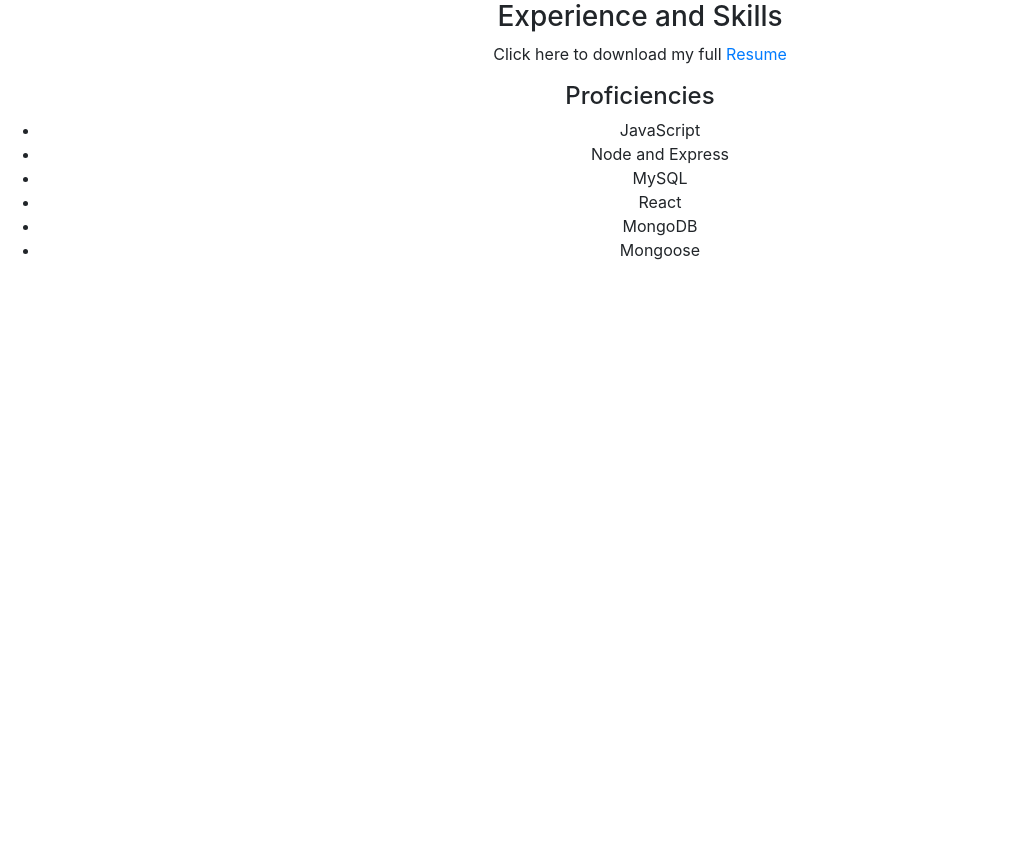
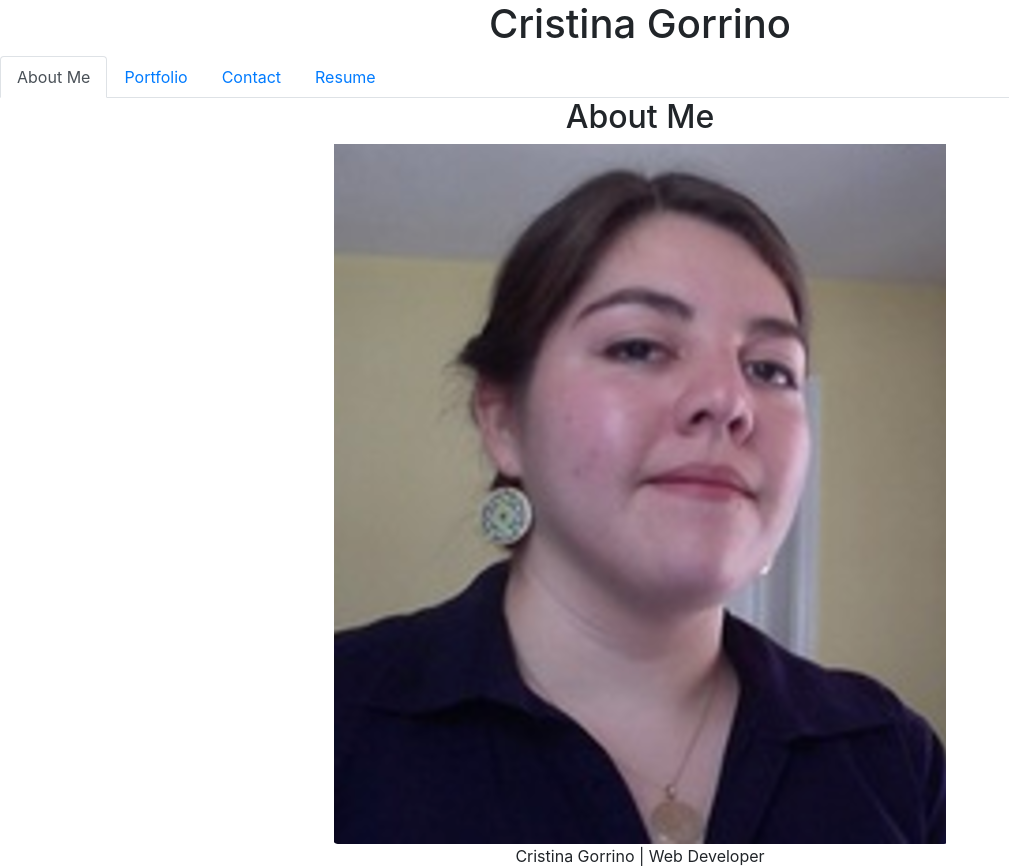
Before and after one commit to cristina-gorrino/professional-portfolio-react, a React (Create React App) app: page / in a window 1280 px wide. Shown: the top 868 px of the page, without its empty margins (0-1009 px from the left). Before the commit the page ends 800 px from the top, so only its background shows below. Built offline with nearby package versions, Linux system fonts and the light colour scheme.

Commit message:
Fixing the naviation links and text

```diff
--- a/src/MainContainer.js
+++ b/src/MainContainer.js
@@ -1,29 +1,29 @@
 import React, {useState} from 'react';
-import Navigation from './components/Navigation';
 import Header from './components/Header';
-import Project from './components/Project';
+import Portfolio from './components/pages/Portfolio';
 import Footer from './components/Footer';
 import About from './components/pages/About';
 import Contact from './components/pages/Contact';
 import Resume from './components/pages/Resume'
 
 export default function MainContainer() {
-    const [currentPage, setCurrentPage] = useState('Home');
-    return <Resume />
+    // Defautl starting page will be About Me section
+    const [currentPage, setCurrentPage] = useState('About');
+
     // About Me, Portfolio, Contact, Resume
-    // This method is checking to see what the value of `currentPage` is. Depending on the value of currentPage, we return the corresponding component to render.
-    // const renderPage = () => {
-    //   if (currentPage === 'About') {
-    //     return <About />;
-    //   }
-    //   if (currentPage === 'Portfolio') {
-    //     return <Portfolio />;
-    //   }
-    //   if (currentPage === 'Contact') {
-    //     return <Contact />;
-    //   }
-    //   return <Resume />;
-    // };
+    //This method is checking to see what the value of `currentPage` is. Depending on the value of currentPage, we return the corresponding component to render.
+    const renderPage = () => {
+      if (currentPage === 'About') {
+        return <About />;
+      }
+      if (currentPage === 'Portfolio') {
+        return <Portfolio />;
+      }
+      if (currentPage === 'Contact') {
+        return <Contact />;
+      }
+      return <Resume />;
+    };
 
     const handlePageChange = (page) => setCurrentPage(page);
 
@@ -32,7 +32,7 @@
         {/* We are passing the currentPage from state and the function to update it */}
         <Header currentPage={currentPage} handlePageChange={handlePageChange} />
         {/* Here we are calling the renderPage method which will return a component  */}
-        {/*renderPage()*/}
+        {renderPage()}
         <Footer />
       </div>
     );
--- a/src/components/Navigation.js
+++ b/src/components/Navigation.js
@@ -7,33 +7,23 @@
     <ul className="nav nav-tabs">
       <li className="nav-item">
         <a
-          href="#home"
-          onClick={() => handlePageChange('Home')}
-          // This is a conditional (ternary) operator that checks to see if the current page is "Home"
+          href="#about"
+          onClick={() => handlePageChange('About')}
+          // This is a conditional (ternary) operator that checks to see if the current page is "About"
           // If it is, we set the current page to 'nav-link-active', otherwise we set it to 'nav-link'
-          className={currentPage === 'Home' ? 'nav-link active' : 'nav-link'}
+          className={currentPage === 'About' ? 'nav-link active' : 'nav-link'}
         >
-          Home
+          About Me
         </a>
       </li>
       <li className="nav-item">
         <a
-          href="#about"
-          onClick={() => handlePageChange('About')}
-          // Check to see if the currentPage is `About`, and if so we use the active link class from bootstrap. Otherwise, we set it to a normal nav-link
-          className={currentPage === 'About' ? 'nav-link active' : 'nav-link'}
+          href="#portfolio"
+          onClick={() => handlePageChange('Portfolio')}
+          // Check to see if the currentPage is `Portfolio`, and if so we use the active link class from bootstrap. Otherwise, we set it to a normal nav-link
+          className={currentPage === 'Portfolio' ? 'nav-link active' : 'nav-link'}
         >
-          About
-        </a>
-      </li>
-      <li className="nav-item">
-        <a
-          href="#blog"
-          onClick={() => handlePageChange('Blog')}
-          // Check to see if the currentPage is `Blog`, and if so we use the active link class from bootstrap. Otherwise, we set it to a normal nav-link
-          className={currentPage === 'Blog' ? 'nav-link active' : 'nav-link'}
-        >
-          Blog
+          Portfolio
         </a>
       </li>
       <li className="nav-item">
@@ -46,6 +36,16 @@
           Contact
         </a>
       </li>
+      <li className="nav-item">
+        <a
+          href="#resume"
+          onClick={() => handlePageChange('Resume')}
+          // Check to see if the currentPage is `Resume`, and if so we use the active link class from bootstrap. Otherwise, we set it to a normal nav-link
+          className={currentPage === 'Resume' ? 'nav-link active' : 'nav-link'}
+        >
+          Resume
+        </a>
+      </li>
     </ul>
   );
 }
```
